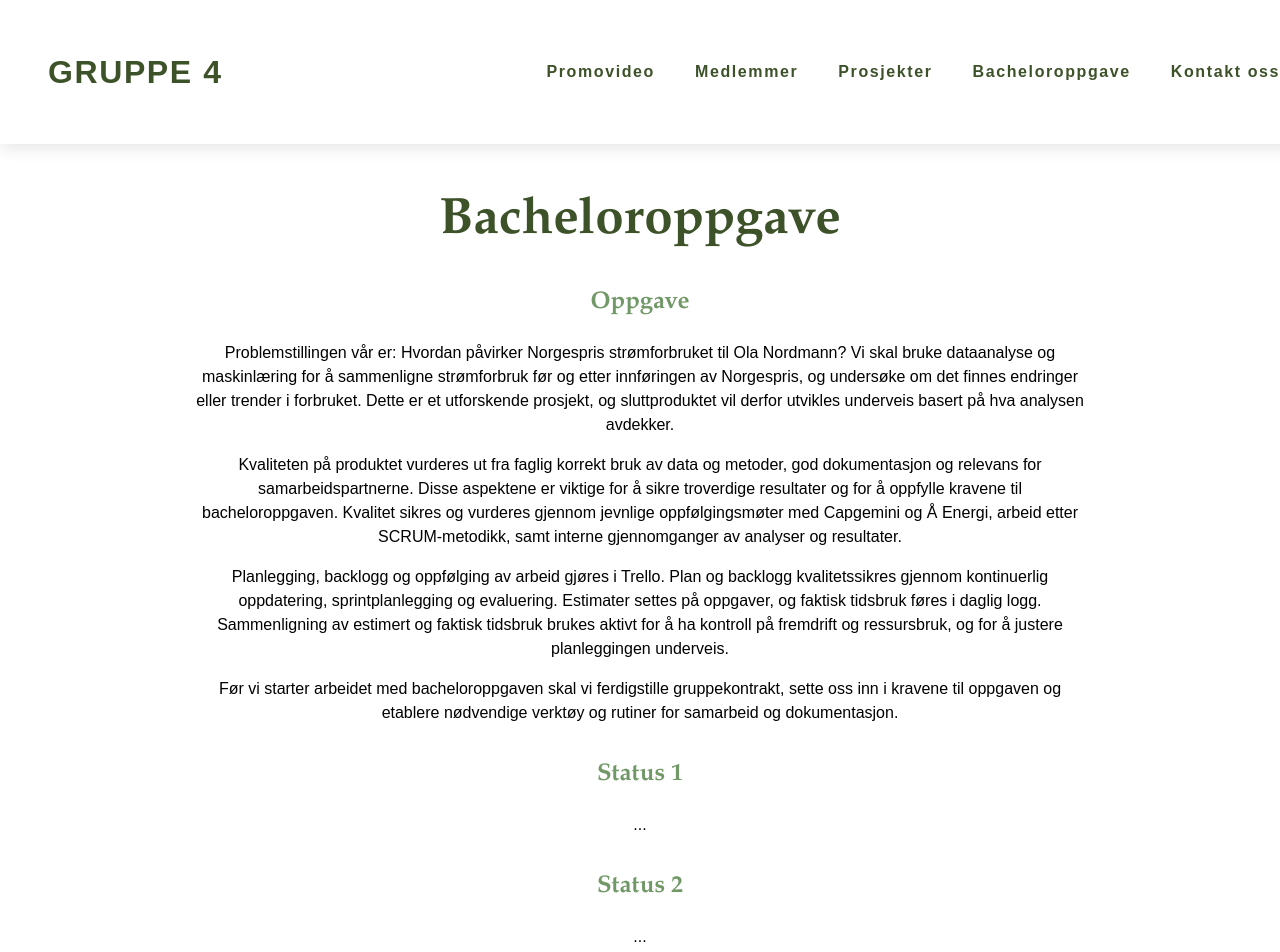
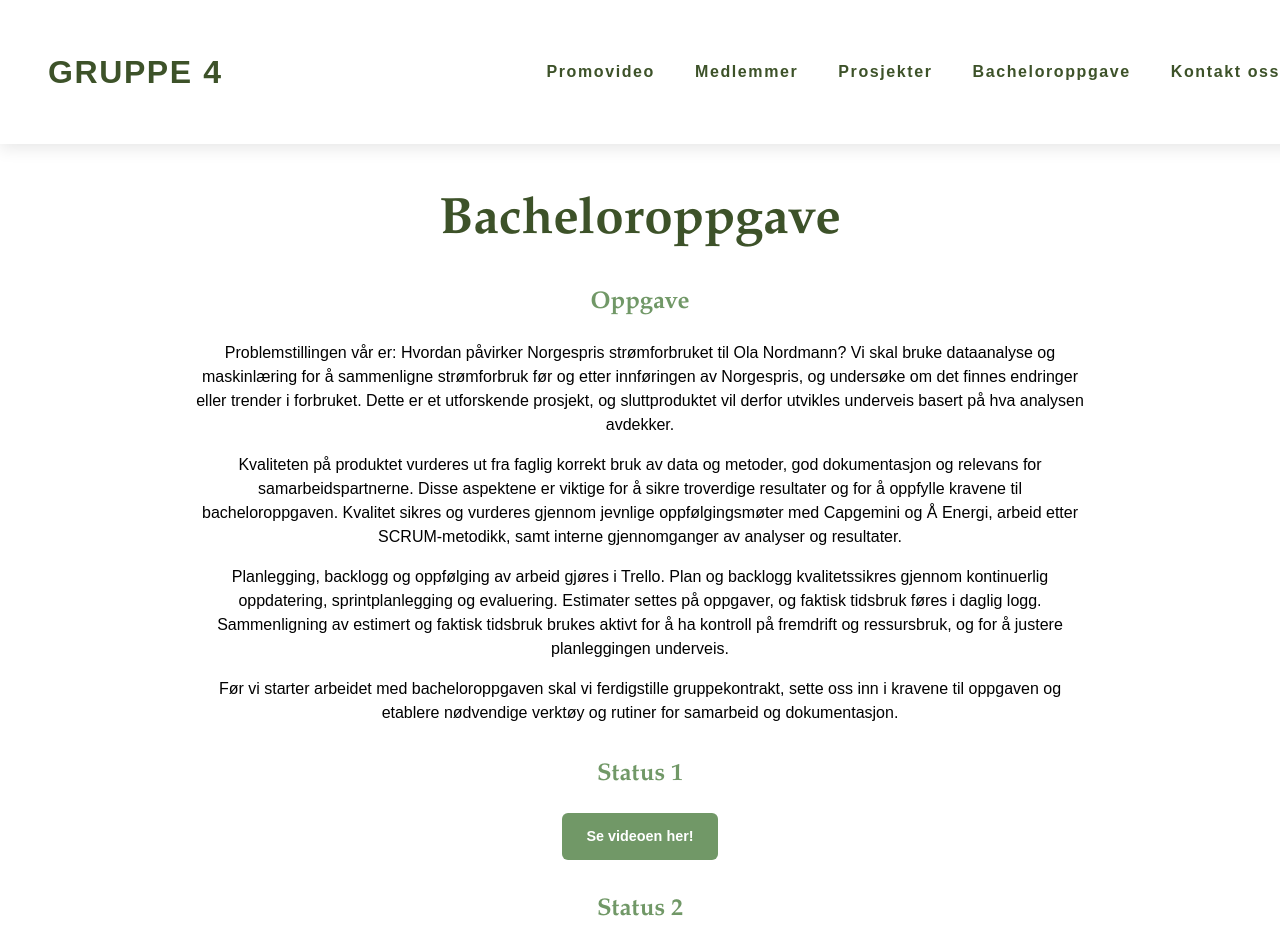
Before and after one commit to Bachelor-gruppe4/Gruppe4-IS-310, a React (Vite) app: page /bacheloroppgave in a window 1280 px wide. Shown: the top 952 px of the page. Built offline with nearby package versions, Linux system fonts and the light colour scheme.

Commit message:
La til video til satus 1

```diff
--- a/src/Bacheloroppgave.tsx
+++ b/src/Bacheloroppgave.tsx
@@ -139,7 +139,23 @@ export default function Bacheloroppgave() {
                 <section style={{marginTop: '2rem'}}>
                     <h2 style={{color: '#719867'}}>Status 1</h2>
                     <p>
-                        ...
+                        <a
+                            href="https://www.youtube.com/watch?v=pKYi3uo1q8I"
+                            target="_blank"
+                            rel="noopener noreferrer"
+                            style={{
+                                display: 'inline-block',
+                                padding: '0.8rem 1.5rem',
+                                borderRadius: '6px',
+                                backgroundColor: '#719867',
+                                color: '#ffffffff',
+                                textDecoration: 'none',
+                                fontWeight: 'bold',
+                                fontSize: '0.9rem',
+                            }}
+                        >
+                            Se videoen her!
+                        </a>
                     </p>
                 </section>
 
```
